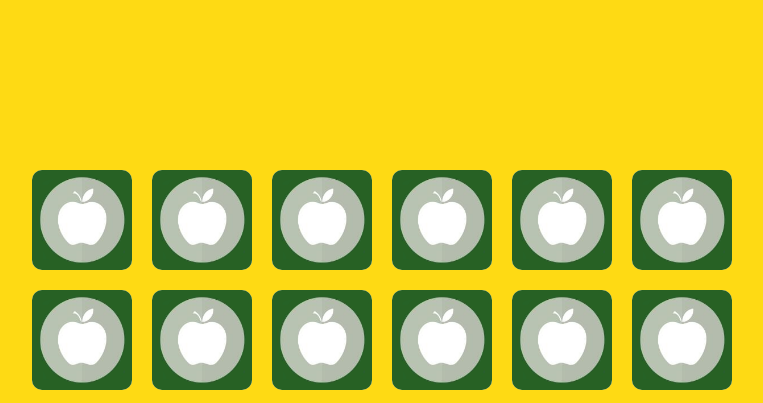
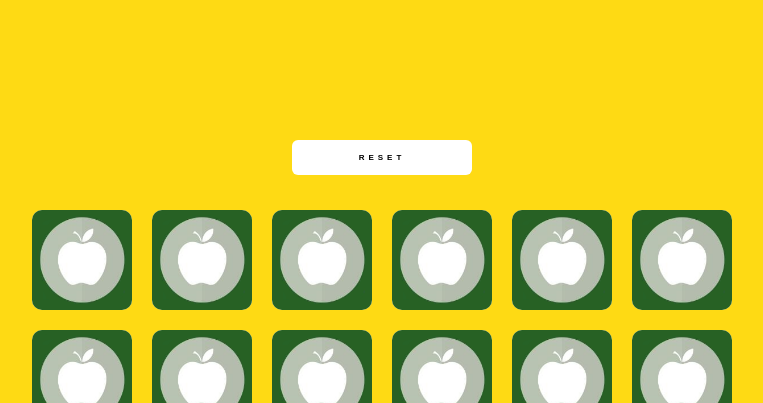
Before and after one commit to Marek-Barela/JavaScript-Memory, a website built with webpack: page src/index.html in a window 1280 px wide. Shown: the top 403 px of the page, without its empty margins (258-1021 px from the left). Built offline with nearby package versions, Linux system fonts and the light colour scheme; files whose address does not match are found by name.

Commit message:
reset button commited

```diff
--- a/src/index.html
+++ b/src/index.html
@@ -9,6 +9,9 @@
   <body>
     <main class="memory">
       <section class="memory__container">
+        <div class="memory__button-container">
+          <button class="memory--reset">Reset</button>
+        </div>
         <div class="memory__wrapper"></div>
       </section>
     </main>
--- a/src/index.js
+++ b/src/index.js
@@ -22,6 +22,8 @@ DOMElements.memoryWrapper.addEventListener("click", e => {
   }
 });
 
+DOMElements.resetButton.addEventListener("click", imagesController)
+
 const selectFirstMemoryElement = (e) => {
   const { image, copy } = e.target.dataset;
   state.fruitImages.displayMemoryImage(image, copy);
--- a/src/js/DOMSelectors.js
+++ b/src/js/DOMSelectors.js
@@ -1,6 +1,7 @@
 const DOMElements = {
   memoryWrapper: document.querySelector(".memory__wrapper"),
-  memoryImages: document.querySelector(".memory__wrapper").children
+  memoryImages: document.querySelector(".memory__wrapper").children,
+  resetButton: document.querySelector(".memory--reset")
 };
 
 export default DOMElements;
--- a/src/styles/style.sass
+++ b/src/styles/style.sass
@@ -14,11 +14,32 @@ body
   background-color: #FEDA14
   min-width: 450px
 .memory__container
+  position: relative
   display: flex
   align-items: center
   justify-content: center
-  min-height: 1000px
+  flex-direction: column
+  min-height: 1050px
   padding: 30px
+.memory__button-container
+  position: relative
+  height: 60px
+  margin: 10px 0
+.memory--reset
+  font-size: 0.5em
+  width: 180px
+  height: 35px
+  color: #000000
+  background-color: #ffffff
+  border: none
+  border-radius: 6px
+  text-transform: uppercase
+  font-weight: 800
+  letter-spacing: 4px
+  outline: 0
+  cursor: pointer
+  &:hover
+    background-color: #cccccc
 .memory__wrapper
   max-width: 1200px
   margin: 0 auto
```
